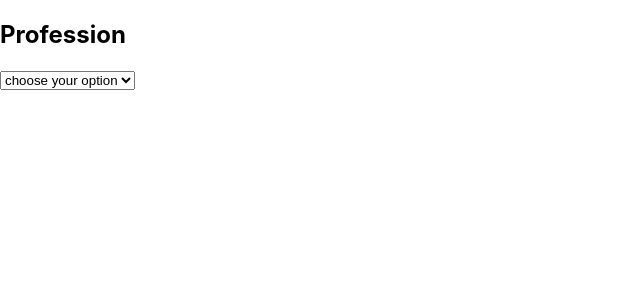
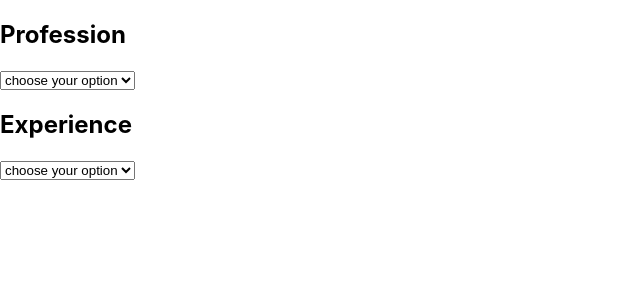
Before and after one commit to zelenovakat/Payroll, a React (Create React App) app: page / in a window 1280 px wide. Shown: the top 300 px of the page, without its empty margins (0-640 px from the left). Built offline with nearby package versions, Linux system fonts and the light colour scheme.

Commit message:
create Experience component and change setSelectValue in Profession to onChange

```diff
--- a/src/components/Form.js
+++ b/src/components/Form.js
@@ -1,12 +1,22 @@
 import React, { useState } from "react"
+import Experience from "./dropdownList/Experience"
 import Profession from "./dropdownList/Profession"
 
 const Form = () => {
   const [profession, setProfession] = useState("")
+  const [yearsOfExperience, setYearsOfExperience] = useState("")
   return (
-    <div>
-      <Profession profession={profession} setProfession={setProfession} />
-    </div>
+    <form>
+      <div>
+        <Profession profession={profession} setProfession={setProfession} />
+      </div>
+      <div>
+        <Experience
+          yearsOfExperience={yearsOfExperience}
+          setYearsOfExperience={setYearsOfExperience}
+        />
+      </div>
+    </form>
   )
 }
 
--- /dev/null
+++ b/src/components/dropdownList/Experience.js
@@ -0,0 +1,21 @@
+import React from "react"
+import Dropdown from "../Dropdown"
+
+const Experience = ({ yearsOfExperience, setYearsOfExperience }) => {
+  const years = ["0", "1", "2", "3", "4", "5", "6", "7", "8", "9", "10", "11+"]
+  const onChangeHandle = (value) => {
+    setYearsOfExperience(value)
+  }
+  return (
+    <div>
+      <h2> Experience</h2>
+      <Dropdown
+        selectedValue={yearsOfExperience}
+        options={years}
+        setSelectedValue={onChangeHandle}
+      />
+    </div>
+  )
+}
+
+export default Experience
--- a/src/components/dropdownList/Profession.js
+++ b/src/components/dropdownList/Profession.js
@@ -3,14 +3,16 @@ import Dropdown from "../Dropdown"
 
 const Profession = ({ profession, setProfession }) => {
   const typeOfProfession = ["Programmer", "Teacher", "Cashier"]
-
+  const onChangeHandle = (value) => {
+    setProfession(value)
+  }
   return (
     <div>
       <h2> Profession</h2>
       <Dropdown
         selectedValue={profession}
         options={typeOfProfession}
-        setSelectedValue={setProfession}
+        setSelectedValue={onChangeHandle}
       />
     </div>
   )
```
